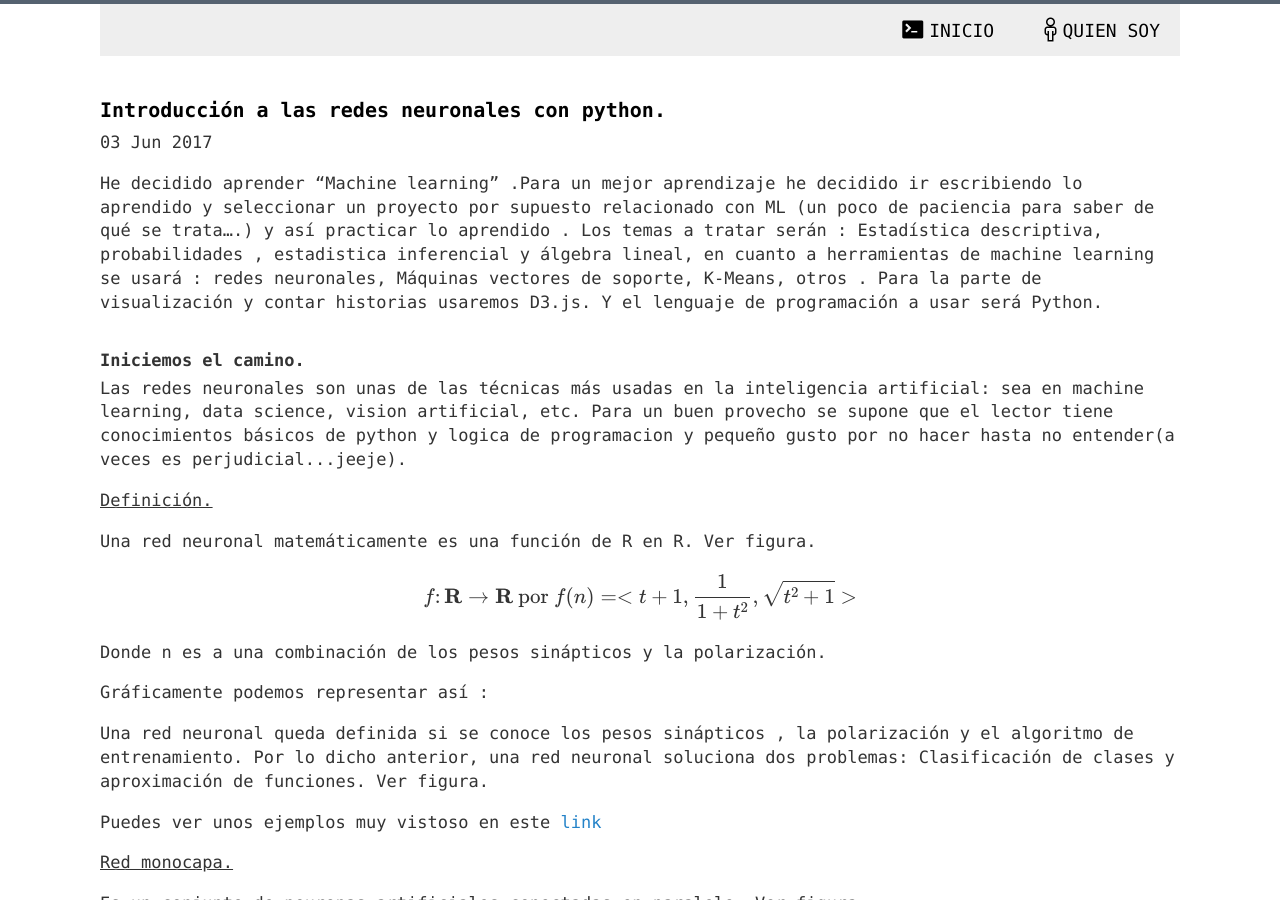
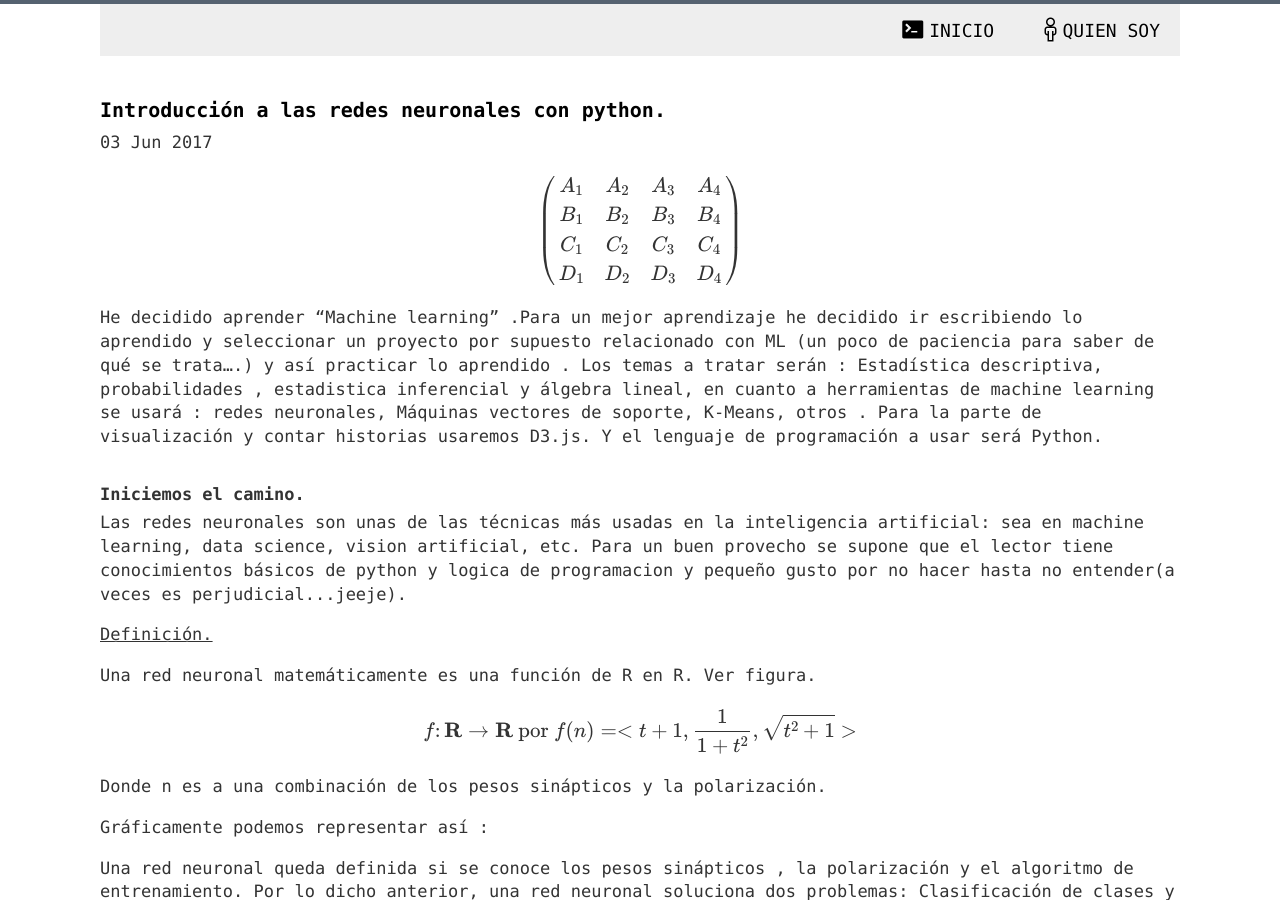
Before and after one commit to YuriAlberto/YuriAlberto.gitgub.io, a Jekyll site: the page built from _posts/2017-06-3-introduccion-a-redes-neuronales.html, in a window 1280 px wide and 900 px high. Built offline with Jekyll 4.4.1, drawn with Linux system fonts in a browser that asks for light colours; formulas are drawn with MathJax 3; comment, search, counter and statistics services are not loaded.

Commit message:
Update 2017-06-3-introduccion-a-redes-neuronales.html

```diff
--- a/_posts/2017-06-3-introduccion-a-redes-neuronales.html
+++ b/_posts/2017-06-3-introduccion-a-redes-neuronales.html
@@ -19,6 +19,20 @@
 ---
 <div class="css-full-post-content js-full-post-content">
 <div dir="ltr" style="text-align: left;" trbidi="on">
+ \begin{pmatrix}
+A_1 & A_2 & A_3 & A_4 \\
+B_1 & B_2 & B_3 & B_4 \\
+C_1 & C_2 & C_3 & C_4 \\
+D_1 & D_2 & D_3 & D_4 \\
+\end{pmatrix}
+ <script>
+  \begin{pmatrix}
+A_1 & A_2 & A_3 & A_4 \\
+B_1 & B_2 & B_3 & B_4 \\
+C_1 & C_2 & C_3 & C_4 \\
+D_1 & D_2 & D_3 & D_4 \\
+\end{pmatrix}
+ </script>
  <p>
  He decidido aprender “Machine learning” .Para un mejor aprendizaje he decidido ir escribiendo lo aprendido y seleccionar un proyecto por supuesto relacionado con ML (un poco de paciencia para saber de qué se trata….) y así practicar lo aprendido .
 
```
